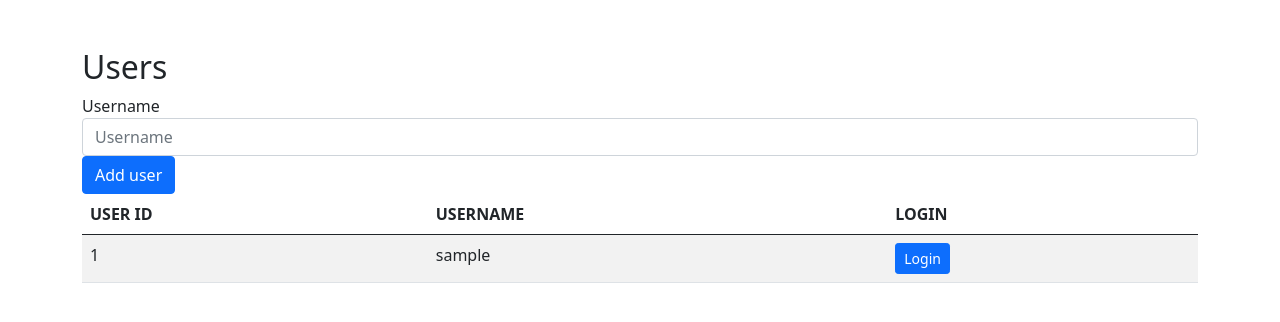
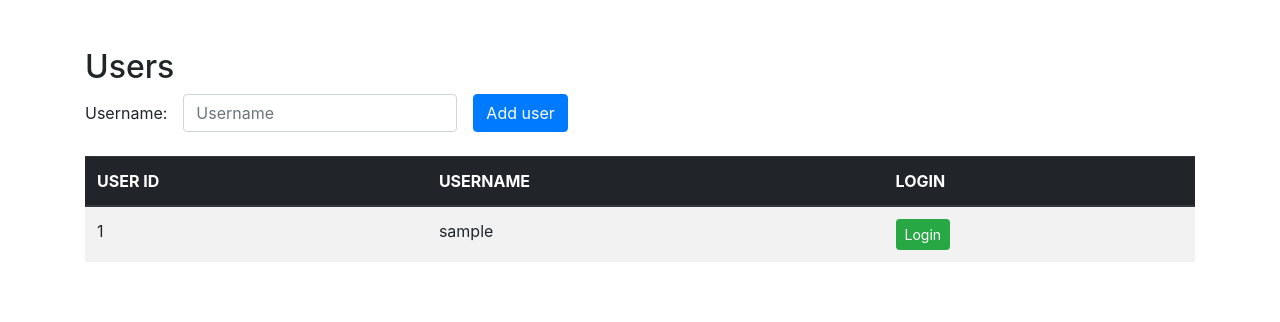
Before and after one commit to WilliamNerem/DatanettverkOblig2, a Flask app: page / in a window 1280 px wide. Shown: the top 322 px of the page. Run offline with Flask 2, Linux system fonts and the light colour scheme; tables that the repository leaves empty hold one stand-in row (values such as "Sample post"); some libraries are stand-ins or nearby versions.

Commit message:
fixed styling

```diff
--- a/templates/login.html
+++ b/templates/login.html
@@ -2,12 +2,12 @@
 <html lang="en">
 
 <head>
-    <meta charset="UTF-8">
+    <meta charset="utf-8">
+    <meta name="viewport" content="width=device-width, initial-scale=1, shrink-to-fit=no">
     <meta http-equiv="X-UA-Compatible" content="IE=edge">
-    <meta name="viewport" content="width=device-width, initial-scale=1.0">
     <title>Document</title>
-    <link href="https://cdn.jsdelivr.net/npm/bootstrap@5.0.0-beta3/dist/css/bootstrap.min.css" rel="stylesheet"
-        integrity="sha384-eOJMYsd53ii+scO/bJGFsiCZc+5NDVN2yr8+0RDqr0Ql0h+rP48ckxlpbzKgwra6" crossorigin="anonymous">
+    <link rel="stylesheet" href="https://maxcdn.bootstrapcdn.com/bootstrap/4.0.0/css/bootstrap.min.css"
+        integrity="sha384-Gn5384xqQ1aoWXA+058RXPxPg6fy4IWvTNh0E263XmFcJlSAwiGgFAW/dAiS6JXm" crossorigin="anonymous">
 </head>
 <body>
     <div class="container mt-5">
@@ -16,34 +16,36 @@
                 <h2>
                     Users
                 </h2>
-                <form action="/api/users" method="POST">
-                    <div class="form-group">
-                        <label for="username">Username</label>
-                        <input type="text" class="form-control" name="username" id="username" placeholder="Username">
+                <form action="/api/users" method="POST" class="form-inline">
+                    <div class="form-group mb-2"><span>Username:</span></div>
+                    <div class="form-group mx-sm-3 mb-2">
+                        <label for="username" class="sr-only">Username</label>
+                        <input type="text" class="form-control" name="username" id="username"
+                            placeholder="Username">
                     </div>
-                    <button class="btn btn-primary" type="submit">Add user</button>
+                    <button class="btn btn-primary mb-2" type="submit">Add user</button>
                 </form>
-                <table class="table table-striped">
-                    <thead class="thead-light">
+                <table class="table table-striped mt-3">
+                    <thead class="thead-dark">
                         <tr>
                             <th scope="col">USER ID</th>
                             <th scope="col">USERNAME</th>
                             <th scope="col">LOGIN</th>
                         </tr>
                     </thead>
+                    <tbody>
                     {% for item in uservalues %}
-                    <tbody>
                         <tr>
                             <td>{{item.user_id}}</td>
                             <td>{{item.username}}</td>
                             <td>
                                 <form action="/api/userlogin">
-                                    <button class="btn btn-primary btn-sm" type="submit">Login</button>
+                                    <button class="btn btn-success btn-sm" type="submit">Login</button>
                                 </form>
                             </td>
                         </tr>
+                        {% endfor %}
                     </tbody>
-                    {% endfor %}
                 </table>
             </div>
         </div>
```
Also changed, not shown: templates/index.html (+6 -5 lines), database.db.
